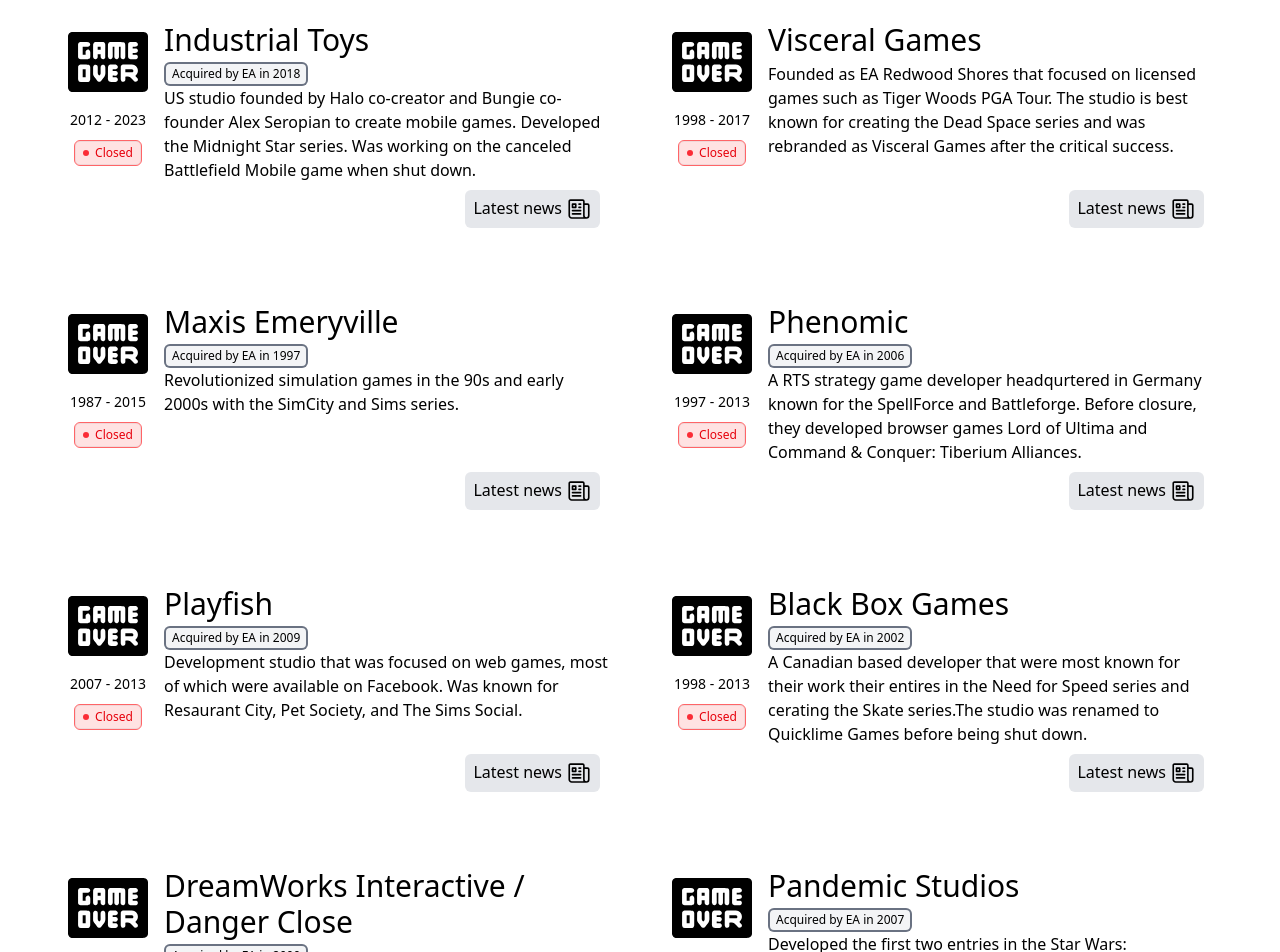
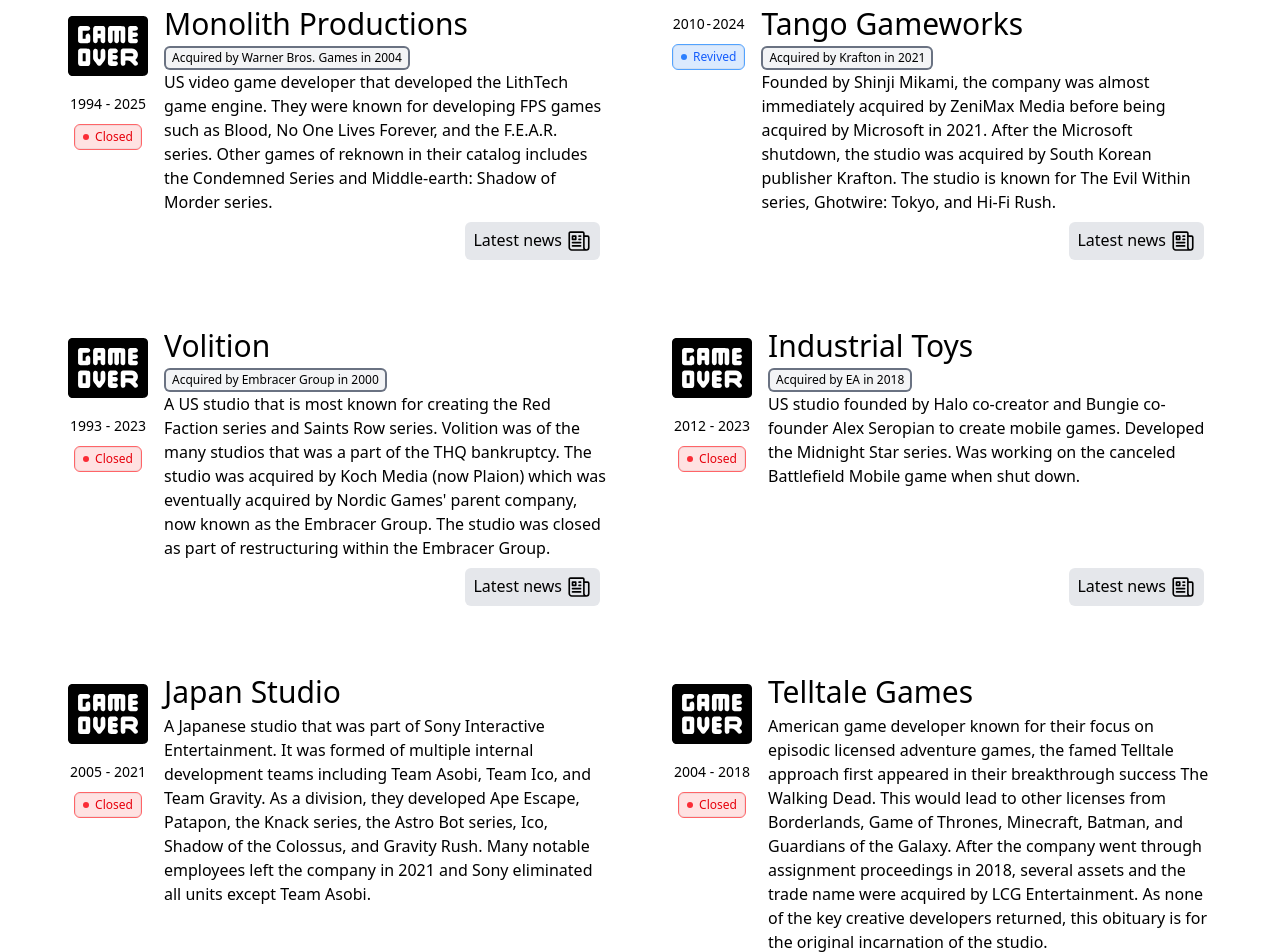
Before and after one commit to Somesingman/ea-graveyard, a React (Vite) app in the folder ea-graveyard/: page / in a window 1280 px wide. Shown: the part 580-1532 px from the top of the page. Built offline with nearby package versions, Linux system fonts and the light colour scheme.

Commit message:
Add more studios that are not a part of EA.

```diff
--- a/ea-graveyard/src/components/List.tsx
+++ b/ea-graveyard/src/components/List.tsx
@@ -30,7 +30,7 @@
   return (
     <ul id="studioList" className="grid grid-cols-1 lg:grid-cols-2 2xl:grid-cols-3 gap-2 mx-auto px-10">
       {studios.map(studio => (
-        <li key={studio.name} className="flex flex-row gap-4 px-7 pt-6 pb-4 mt-5">
+        <li key={studio.name} className="flex flex-row gap-4 sm:px-7 py-4 mt-5">
           <div>
             {getIcon(studio.status)}
             <div className="flex justify-around text-sm my-2 dark:text-white">
--- a/ea-graveyard/src/studios.json
+++ b/ea-graveyard/src/studios.json
@@ -305,5 +305,196 @@
             "Dragon Age",
             "Star Wars: The Old Republic"
         ]
+    }, {
+        "name": "Ensemble Studios",
+        "status": "closed",
+        "ownedBy": "Microsoft",
+        "acquiredBy": "Microsoft",
+        "description": "US video game developer known for creating the Age of Empires series and the first Halo Wars entry.",
+        "dateFounded": "1994",
+        "dateAcquired": "2001",
+        "dateClosed": "2009-01-29",
+        "link": "https://www.ign.com/articles/2009/01/30/ensemble-says-goodbye",
+        "searchTags": [
+            "Microsoft",
+            "Ensemble Studios",
+            "Age of Empires",
+            "Age of Mythology",
+            "Halo Wars"
+        ]
+    }, {
+        "name": "Monolith Productions",
+        "status": "closed",
+        "ownedBy": "Warner Bros. Games",
+        "acquiredBy": "Warner Bros. Games",
+        "description": "US video game developer that developed the LithTech game engine. They were known for developing FPS games such as Blood, No One Lives Forever, and the F.E.A.R. series. Other games of reknown in their catalog includes the Condemned Series and Middle-earth: Shadow of Morder series.",
+        "dateFounded": "1994",
+        "dateAcquired": "2004-08",
+        "dateClosed": "2025-02-25",
+        "link": "https://www.gamesindustry.biz/warner-bros-shuttering-monolith-productions-player-first-games-and-warner-bros-san-diego",
+        "searchTags": [
+            "Warner Bros. Games",
+            "Monolith Productions",
+            "Blood",
+            "No One Lives Forever",
+            "F.E.A.R.",
+            "Condemnded",
+            "Middle-earth: Shadow of Morder"
+        ]
+    }, {
+        "name": "Tango Gameworks",
+        "status": "revived",
+        "ownedBy": "Krafton",
+        "acquiredBy": "Krafton",
+        "description": "Founded by Shinji Mikami, the company was almost immediately acquired by ZeniMax Media before being acquired by Microsoft in 2021. After the Microsoft shutdown, the studio was acquired by South Korean publisher Krafton. The studio is known for The Evil Within series, Ghotwire: Tokyo, and Hi-Fi Rush.",
+        "dateFounded": "2010-03-01",
+        "dateAcquired": "2021-03",
+        "dateClosed": "2024-06",
+        "link": "https://www.rockpapershotgun.com/shinji-mikami-thought-tango-gameworks-would-be-safe-from-closure-if-they-made-hi-fi-rush-games",
+        "searchTags": [
+            "ZeniMax Media",
+            "Microsoft",
+            "Krafton",
+            "Tango Gameworks",
+            "The Evil Within",
+            "Ghostwire: Tokyo",
+            "Hi-Fi Rush"
+        ]
+    }, {
+        "name": "Lionhead Studios Ltd.",
+        "status": "closed",
+        "ownedBy": "Microsoft",
+        "acquiredBy": "Microsoft",
+        "description": "One of the many Bullfrog Productions breakway studios, the British developer is best known for the Black & White series and Fable series.",
+        "dateFounded": "1997",
+        "dateAcquired": "2006-04-06",
+        "dateClosed": "2016-04-26",
+        "link": "https://www.polygon.com/2016/4/29/11537392/lionhead-studios-closed",
+        "searchTags": [
+            "Microsoft",
+            "Lionhead Studios",
+            "Black and White",
+            "Fable"
+        ]
+    }, {
+        "name": "Telltale Games",
+        "status": "closed",
+        "ownedBy": null,
+        "acquiredBy": null,
+        "description": "American game developer known for their focus on episodic licensed adventure games, the famed Telltale approach first appeared in their breakthrough success The Walking Dead. This would lead to other licenses from Borderlands, Game of Thrones, Minecraft, Batman, and Guardians of the Galaxy. After the company went through assignment proceedings in 2018, several assets and the trade name were acquired by LCG Entertainment. As none of the key creative developers returned, this obituary is for the original incarnation of the studio.",
+        "dateFounded": "2004-07",
+        "dateAcquired": null,
+        "dateClosed": "2018-10-11",
+        "link": "https://www.ign.com/articles/2019/12/13/telltale-games-shut-down-and-revival-explained",
+        "searchTags": [
+            "Telltale Games",
+            "The Walking Dead",
+            "The Wolf Among Us",
+            "Tales from the Borderlands",
+            "Game of Thrones",
+            "Minecraft: STory Mode",
+            "Batman: The Telltale Series"
+        ]
+    }, {
+        "name": "Looking Glass Studios",
+        "status": "closed",
+        "ownedBy": null,
+        "acquiredBy": null,
+        "description": "A US developer famed for developing Ultima Underworld, the System Shock series, and the Thief series. The studio's laid the foundation for other immerseive action games that has influenced games such as Deus Ex and Dishonored.",
+        "dateFounded": "1990",
+        "dateAcquired": null,
+        "dateClosed": "2000-05-24",
+        "link": "https://www.ign.com/articles/2000/05/25/looking-glass-broken",
+        "searchTags": [
+            "Looking Glass Studios",
+            "Ultima Underworld",
+            "System Shock",
+            "Thief"
+        ]
+    }, {
+        "name": "Clover Studios",
+        "status": "closed",
+        "ownedBy": "Capcom",
+        "acquiredBy": null,
+        "description": "A semi-autonomous Japanese developer founded by Capcom, that focused on the creation of IP but failed to perform on par with Capcom's existing series. Capcom's attempt to merge the studio back into the company led to resignation of the studio members leading to the studio's closure. They were known for God Hang, Ōkami, and the Viewtiful Joe series.",
+        "dateFounded": "2004-07-01",
+        "dateAcquired": null,
+        "dateClosed": "2007-03",
+        "link": "https://www.gamesindustry.biz/capcom-to-close-clover-studio",
+        "searchTags": [
+            "Capcom",
+            "Clover Studios",
+            "Viewtiful Joe",
+            "Okami",
+            "God Hand"
+        ]
+    }, {
+        "name": "Japan Studio",
+        "status": "closed",
+        "ownedBy": "Sony Interactive Entertainment",
+        "acquiredBy": null,
+        "description": "A Japanese studio that was part of Sony Interactive Entertainment. It was formed of multiple internal development teams including Team Asobi, Team Ico, and Team Gravity. As a division, they developed Ape Escape, Patapon, the Knack series, the Astro Bot series, Ico, Shadow of the Colossus, and Gravity Rush. Many notable employees left the company in 2021 and Sony eliminated all units except Team Asobi.",
+        "dateFounded": "2005-07-01",
+        "dateAcquired": null,
+        "dateClosed": "2021-04-01",
+        "link": "https://www.gamesindustry.biz/sony-shuts-down-japan-studio-development-report",
+        "searchTags": [
+            "Sony Interactive Entertainment",
+            "Japan Studio",
+            "Team Ico",
+            "Team Asobi",
+            "Team Gravity",
+            "Ape Escape",
+            "Patapon",
+            "Knack",
+            "Astro Bot",
+            "Ico",
+            "Shadow of the Colossus",
+            "Gravity Rush"
+        ]
+    }, {
+        "name": "Team Bondi",
+        "status": "closed",
+        "ownedBy": null,
+        "acquiredBy": null,
+        "description": "An Australian developer that created their one and only game: L.A. Noire. After controversy over allegations of poor working conditions and financial difficulty, the studio was liquidated with Kennedy Miller Mitchell purchasing the studio's assets and IP. An attempted LA Noire successor game under KMM was then canceled around 2013.",
+        "dateFounded": "2003",
+        "dateAcquired": null,
+        "dateClosed": "2011-10-05",
+        "link": "https://sg.finance.yahoo.com/news/2011-10-05-la-noire-developer-team-bondi-shutting-down.html",
+        "searchTags": [
+            "Team Bondi",
+            "LA Noire"
+        ]
+    }, {
+        "name": "Vigil Games",
+        "status": "closed",
+        "ownedBy": "THQ",
+        "acquiredBy": "THQ",
+        "description": "A US studio that developed the Darksiders series. The studio's parent company, THQ, went bankrupt in 2013 and while the Darksider's franchise was acquired by Nordic Games, nobody bid for the studio itself and it was subsequently closed. The original founder and many staff founded Gunfire Games in 2014. Amusingly, the new studio was then acquired by THQ Nordic (originally Nordic Games) in 2019.",
+        "dateFounded": "2005",
+        "dateAcquired": "2006-03-17",
+        "dateClosed": "2013-01-23",
+        "link": "https://www.vgchartz.com/article/250697/vigil-games-closes-down-after-not-being-sold-off-in-the-thq-auction/",
+        "searchTags": [
+            "Vigil Games",
+            "Darksiders"
+        ]
+    }, {
+        "name": "Volition",
+        "status": "closed",
+        "ownedBy": "Embracer Group",
+        "acquiredBy": "Embracer Group",
+        "description": "A US studio that is most known for creating the Red Faction series and Saints Row series. Volition was of the many studios that was a part of the THQ bankruptcy. The studio was acquired by Koch Media (now Plaion) which was eventually acquired by Nordic Games' parent company, now known as the Embracer Group. The studio was closed as part of restructuring within the Embracer Group.",
+        "dateFounded": "1993-06-14",
+        "dateAcquired": "2000-08",
+        "dateClosed": "2023-08-31",
+        "link": "https://www.gamesindustry.biz/volition-games-closes",
+        "searchTags": [
+            "Volition",
+            "FreeSpace",
+            "Red Faction",
+            "Saints Row"
+        ]
     }
 ]
```
Also changed, not shown: 1 other file (tests, documents, lock files or other folders).
